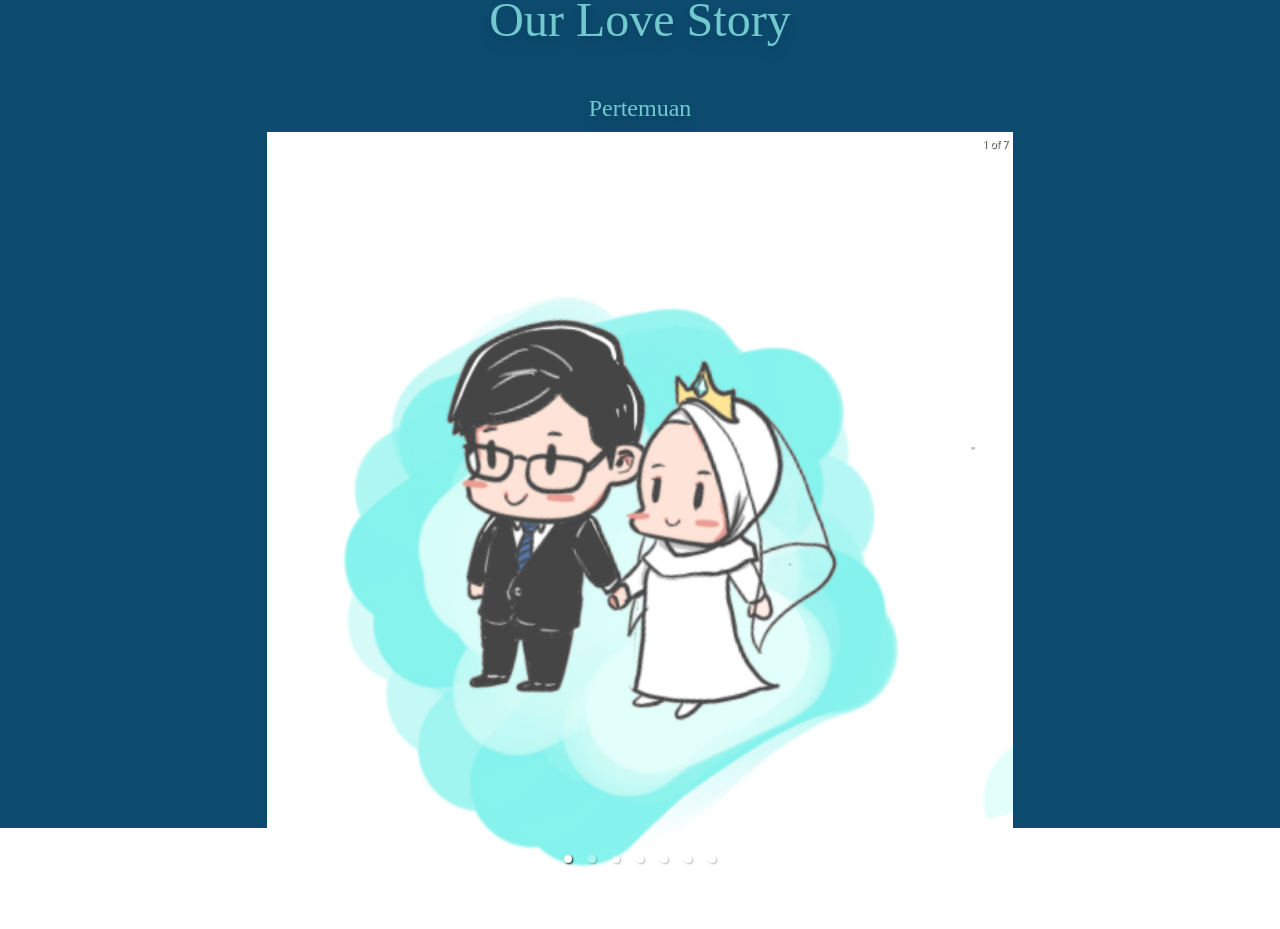
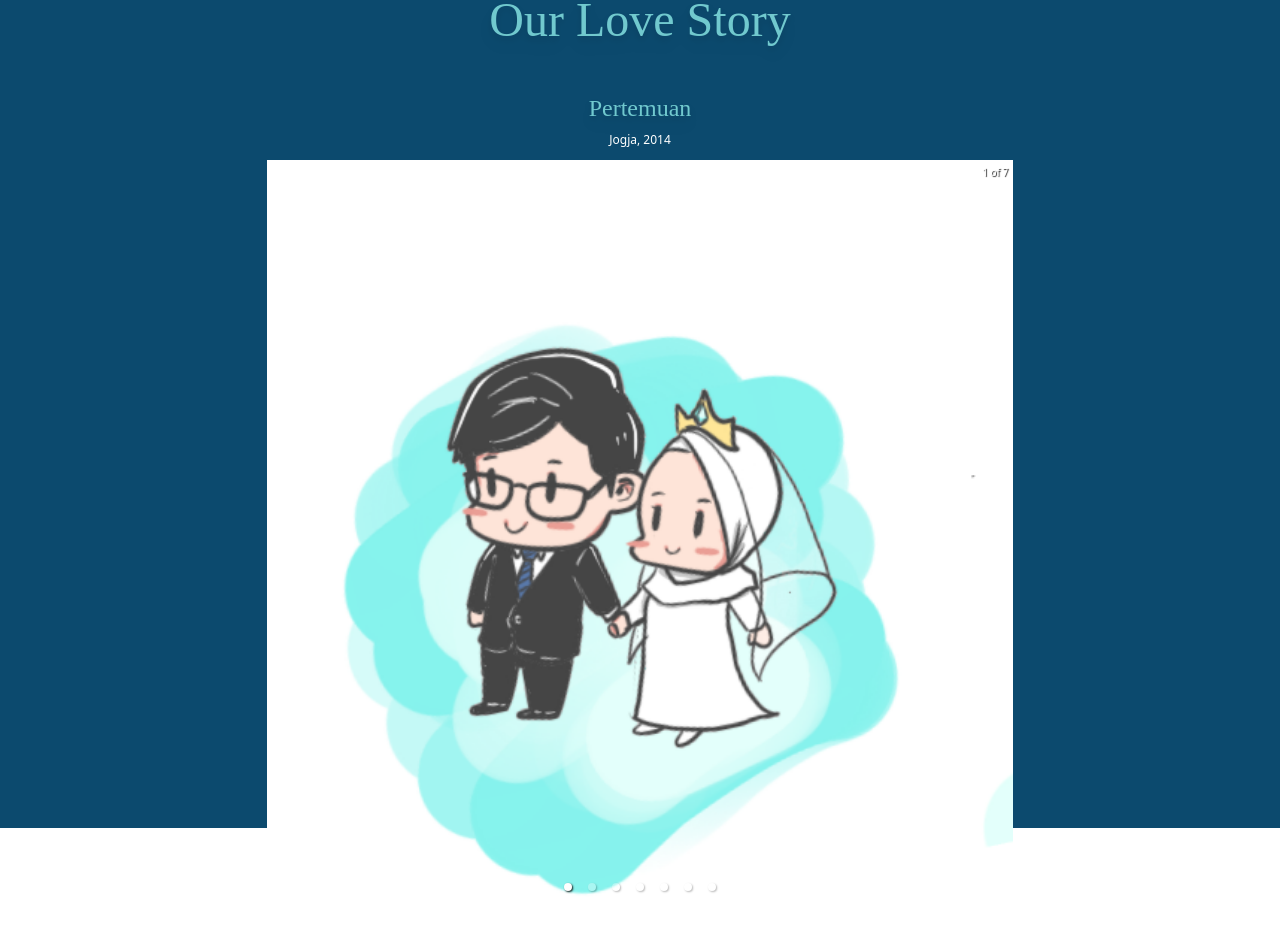
Before and after one commit to damarkrisnandi/menunggu-reda, a React (Create React App) app: page / in a window 1280 px wide. Shown: the part 3440-4369 px from the top of the page. Before the commit the page ends 4347 px from the top, so only its background shows below. Built offline with nearby package versions, Linux system fonts and the light colour scheme.

Commit message:
ketinggalan waktu dan tgl timeline

```diff
--- a/src/components/Timeline.jsx
+++ b/src/components/Timeline.jsx
@@ -49,6 +49,7 @@ class Timeline extends Component {
                     <div className="flex flex-col justify-start items-center h-52">
 
                     <h1 className={`${theme.headerStyle} text-2xl mb-2`}>{ this.state.title }</h1>
+                    <p className="text-white text-xs mb-3">{ this.state.time }</p>
                     <Carousel dynamicHeight={true} autoPlay={true} interval={4000} infiniteLoop={true}
                     width={window.screen.width >= 1000 ? 350 : window.screen.width * 14 / 15}
                     showThumbs={false} onChange={this.onChange}>
```
